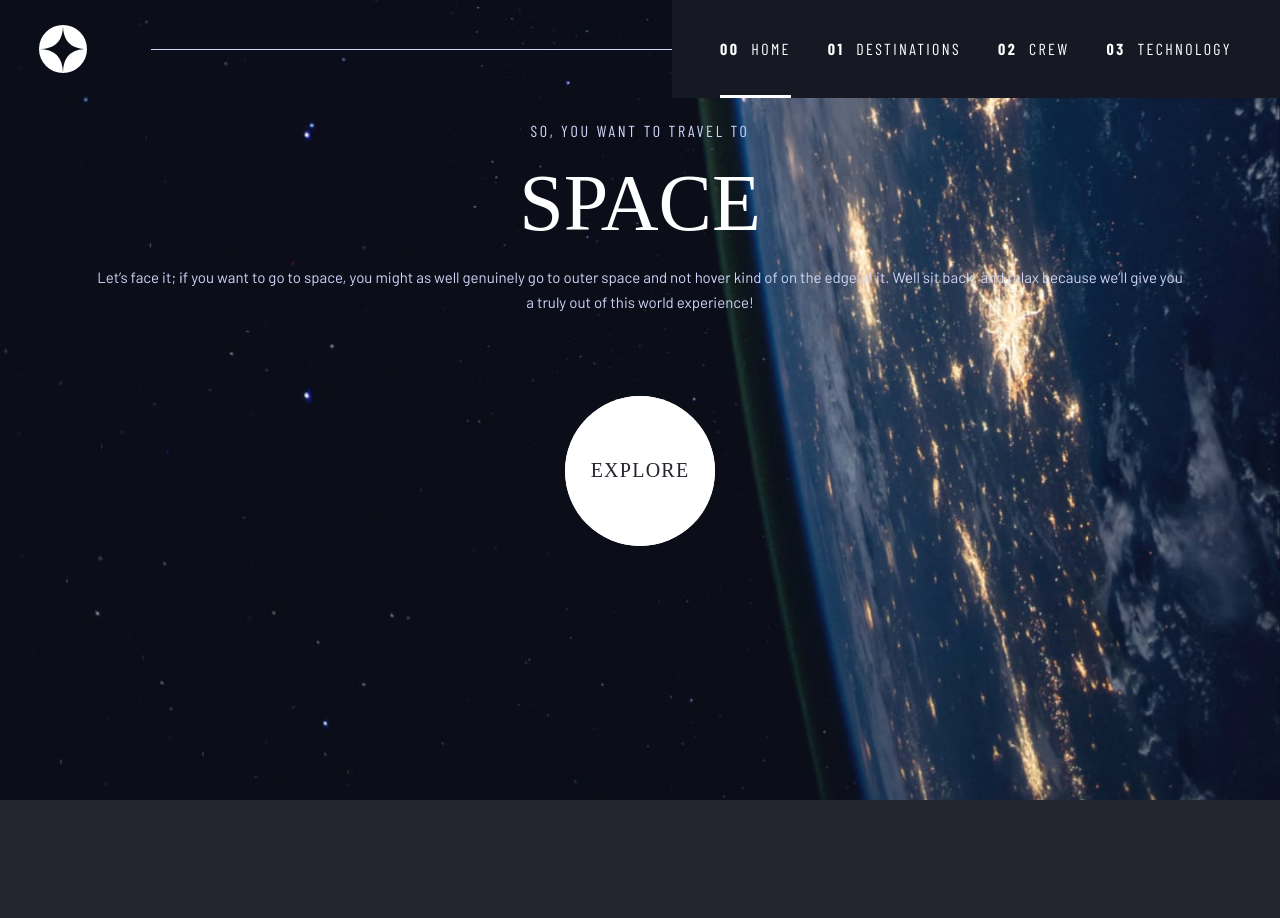
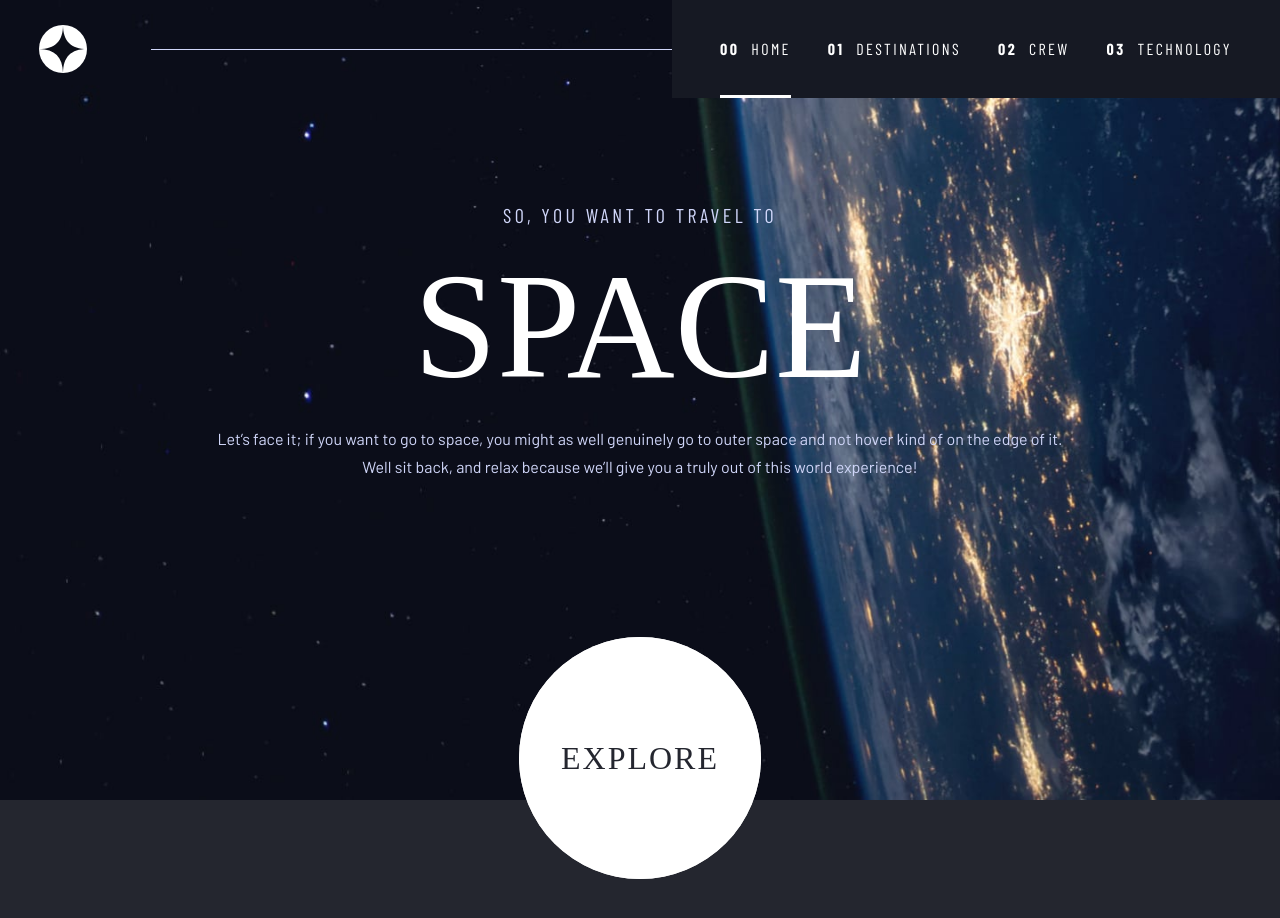
Before and after one commit to A-Awad1/Space-Tourism-Website, a Vue app: page / in a window 1280 px wide. Shown: the top 918 px of the page. Before the commit the page ends 800 px from the top, so only its background shows below. Built offline with nearby package versions, Linux system fonts and the light colour scheme; a web font is replaced by a local one.

Commit message:
updates in multiple files

```diff
--- a/src/App.vue
+++ b/src/App.vue
@@ -29,5 +29,9 @@ html {
   font-family: "Barlow Condensed", sans-serif;
   color: colors.$main-text;
   position: relative;
+  background : {
+    repeat: no-repeat;
+    size: cover;
+  }
 }
 </style>
--- a/src/components/AppNav.vue
+++ b/src/components/AppNav.vue
@@ -22,10 +22,7 @@
       >
         <li
           role="link"
-          @click="
-            currentRoute = route;
-            navigate();
-          "
+          @click="navigate"
           @keypress.enter="navigate"
           v-text="route"
           :class="{ active: currentRoute === route }"
@@ -40,11 +37,13 @@ export default {
   name: "AppNav",
   data: function () {
     return {
-      currentRoute: "home",
       mobileMenu: false,
     };
   },
   computed: {
+    currentRoute: function () {
+      return this.$route.name;
+    },
     routes: function () {
       return this.$router
         .getRoutes()
--- a/src/views/HomeView.vue
+++ b/src/views/HomeView.vue
@@ -6,7 +6,7 @@
         <h1>space</h1>
         <p v-text="siteData.intro"></p>
       </div>
-      <button>explore</button>
+      <button @click="explore">explore</button>
     </section>
   </div>
 </template>
@@ -20,16 +20,17 @@ export default {
       siteData,
     };
   },
+  methods: {
+    explore: function () {
+      this.$router.push({ name: "destinations" });
+    },
+  },
 };
 </script>
 
 <style lang="scss">
 #app {
-  background : {
-    image: url(../assets/home/background-home-mobile.jpg);
-    repeat: no-repeat;
-    size: cover;
-  }
+  background-image: url(../assets/home/background-home-mobile.jpg);
   @include medium {
     background-image: url(../assets/home/background-home-tablet.jpg);
   }
@@ -37,18 +38,41 @@ export default {
     background-image: url(../assets/home/background-home-desktop.jpg);
   }
   section.home {
+    display: flex;
+    flex-direction: column;
+    text-transform: uppercase;
     padding: 24px 12px;
-    text-transform: uppercase;
+    @include medium {
+      padding: 106px 129px 0;
+    }
+    @include xxLarge {
+      flex-direction: row;
+      justify-content: space-between;
+      padding: 251px 0 0 165px;
+      gap: 100px;
+      // padding-top: 251px; /// delete
+    }
     > div {
       @extend %center-flex;
       flex-direction: column;
       gap: 16px;
-      text-align: center;
+      @include medium {
+        gap: 24px;
+      }
       color: colors.$second-text;
-      span {
-        letter-spacing: 2.7px;
+      @include xxLarge {
+        width: min-content;
+        align-items: start;
       }
       > {
+        span {
+          letter-spacing: 3.38px;
+          font-size: 20px;
+          @include xxLarge {
+            letter-spacing: 4.72px;
+            font-size: 28px;
+          }
+        }
         h1 {
           color: colors.$main-text;
           font: {
@@ -56,13 +80,30 @@ export default {
             size: 80px;
             weight: normal;
           }
+          @include medium {
+            line-height: 150px;
+            font-size: 150px;
+          }
+          @include xxLarge {
+            line-height: normal;
+          }
         }
         p {
+          text-align: center;
           text-transform: initial;
           line-height: 25px;
           font: {
             family: "Barlow", sans-serif;
             size: 15px;
+          }
+          @include medium {
+            line-height: 28px;
+            font-size: 16px;
+          }
+          @include xxLarge {
+            text-align: left;
+            line-height: 32px;
+            font-size: 18px;
           }
         }
       }
@@ -83,6 +124,15 @@ export default {
       font: {
         family: "Bellefair", serif;
         size: 20px;
+      }
+      @include medium {
+        width: 242px;
+        font-size: 32px;
+        letter-spacing: 2px;
+        margin-top: 156px;
+      }
+      @include xxLarge {
+        margin-right: 93px;
       }
       &::before,
       &::after {
```
